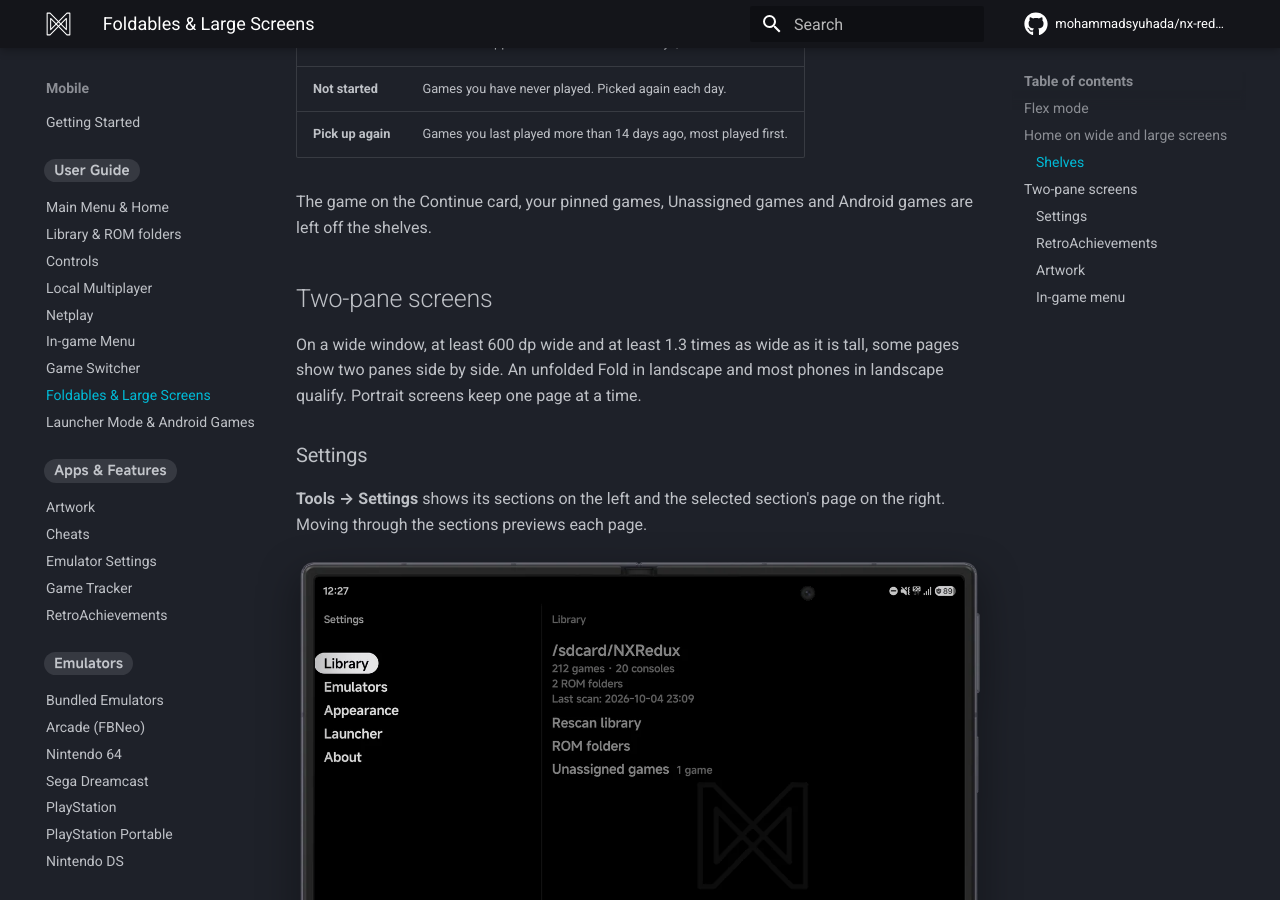
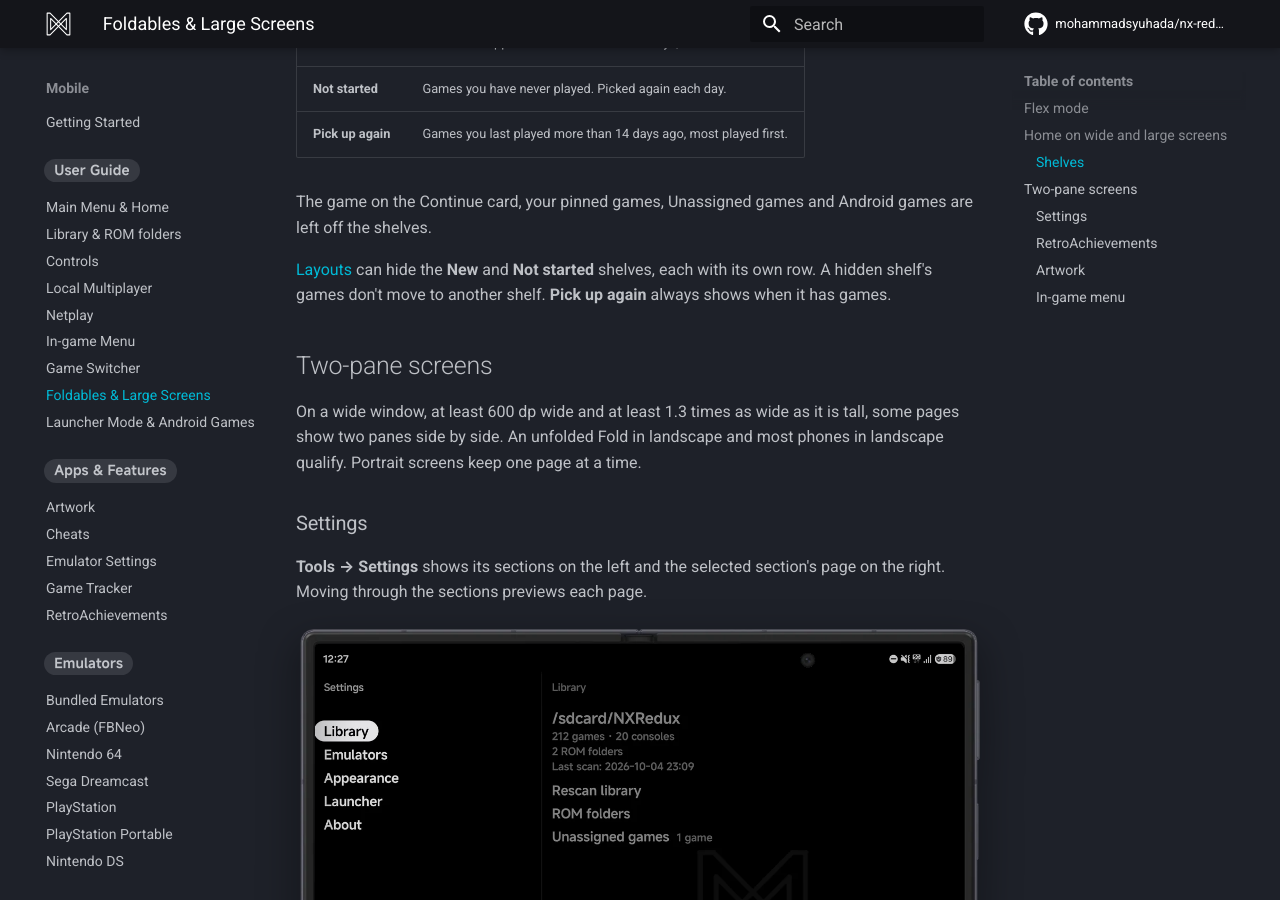
Before and after one commit to mohammadsyuhada/nx-redux-docs, an MkDocs documentation site: the page built from docs/mobile/foldables.md, in a window 1280 px wide and 900 px high, scrolled down 2013 px. Built offline with MkDocs 1.6.1 and Material for MkDocs 9.7.7, drawn with Linux system fonts in a browser that asks for light colours; comment, search, counter and statistics services are not loaded.

Commit message:
docs(mobile): New shelf and Not started shelf rows in Layouts
Co-Authored-By: Claude Opus 5.5 <noreply@anthropic.com>

```diff
--- a/docs/mobile/foldables.md
+++ b/docs/mobile/foldables.md
@@ -72,6 +72,10 @@ shelves.
 The game on the Continue card, your pinned games, Unassigned games and
 Android games are left off the shelves.
 
+[Layouts](layouts.md) can hide the **New** and **Not started** shelves, each
+with its own row. A hidden shelf's games don't move to another shelf. **Pick
+up again** always shows when it has games.
+
 ## Two-pane screens
 
 On a wide window, at least 600 dp wide and at least 1.3 times as wide as it
```
Also changed, not shown: docs/mobile/layouts.md (+2 -0 lines).
